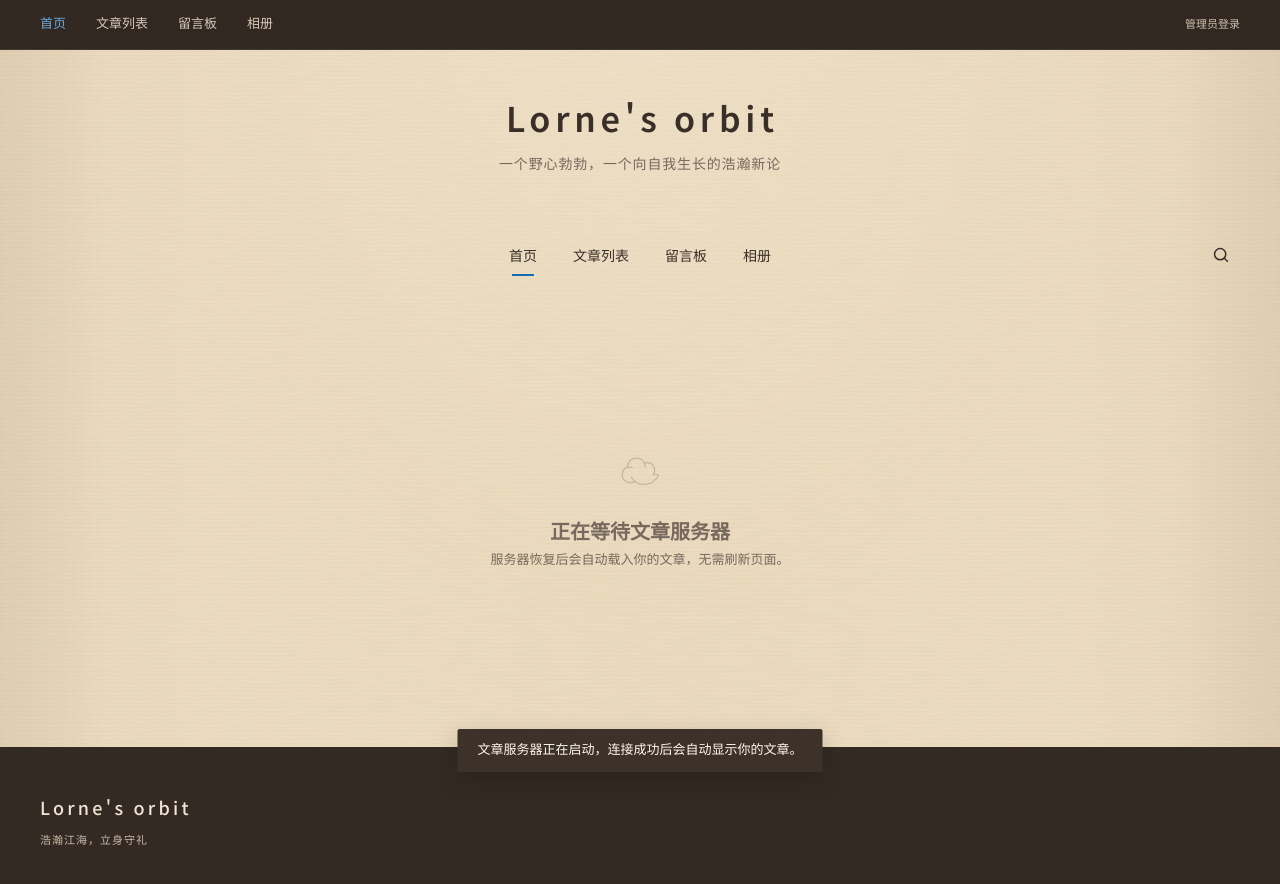
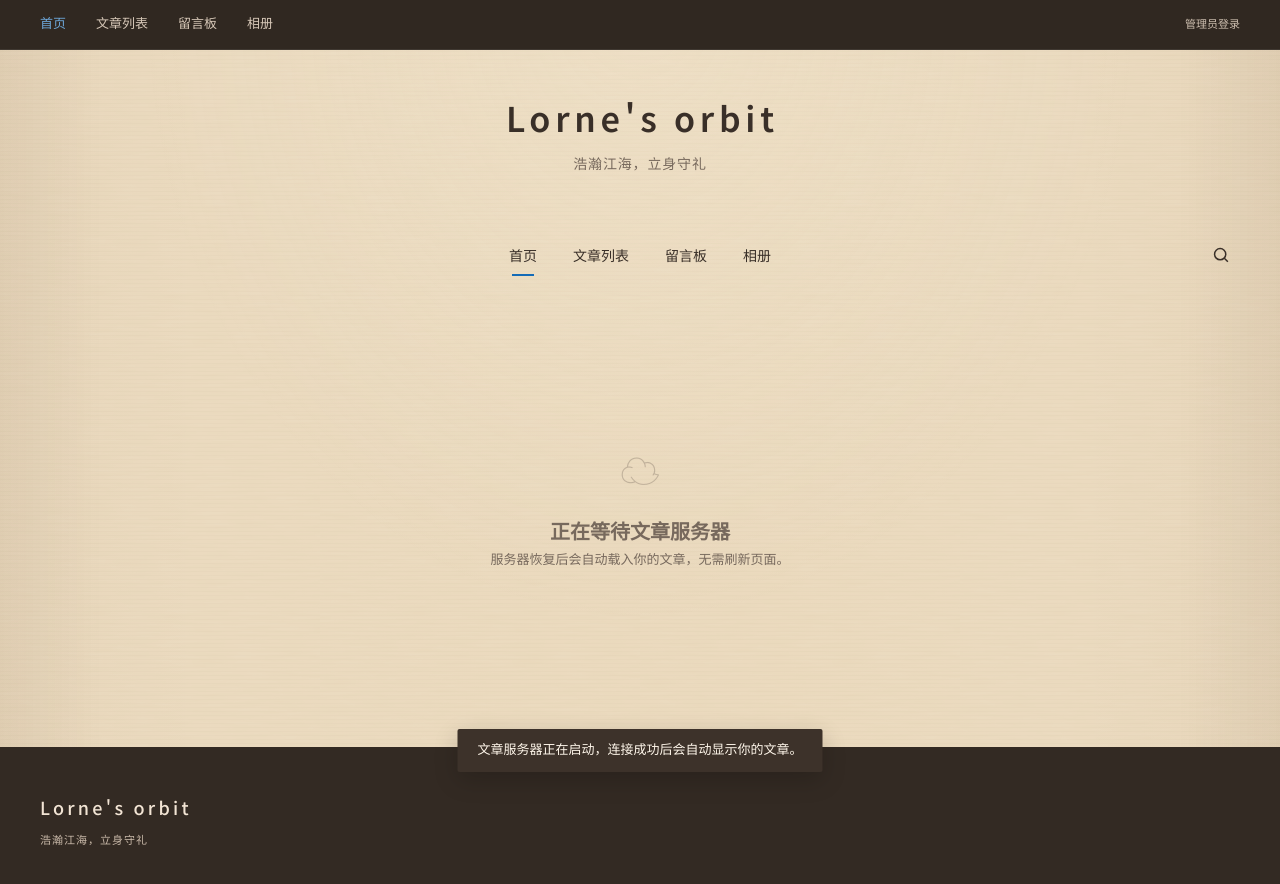
Before and after one commit to ToughManEvy/lorne-orbit-blog, a website: page index.html in a window 1280 px wide. Drawn offline with nearby package versions, Linux system fonts and the light colour scheme; no server answers.

Commit message:
unify site motto

```diff
--- a/index.html
+++ b/index.html
@@ -4,7 +4,7 @@
     <meta charset="UTF-8" />
     <meta name="viewport" content="width=device-width, initial-scale=1.0" />
     <meta name="theme-color" content="#f2e4cd" />
-    <meta name="description" content="Lorne's orbit——一个野心勃勃，一个向自我生长的浩瀚新论。" />
+    <meta name="description" content="Lorne's orbit——浩瀚江海，立身守礼。" />
     <title>Lorne's orbit · 个人博客</title>
     <link rel="stylesheet" href="styles.css?v=20260812-font-rollback" />
   </head>
@@ -51,7 +51,7 @@
       <section class="hero" aria-labelledby="site-title">
         <div class="hero-content">
           <h1 id="site-title">Lorne's orbit</h1>
-          <p class="hero-subtitle">一个野心勃勃，一个向自我生长的浩瀚新论</p>
+          <p class="hero-subtitle">浩瀚江海，立身守礼</p>
         </div>
       </section>
 
--- a/script.js
+++ b/script.js
@@ -768,7 +768,7 @@ async function renderSinglePost(id) {
       </div>
       <aside class="post-author">
         <div class="author-mark" aria-hidden="true">L</div>
-        <div><strong>Lorne's orbit</strong><p>一个野心勃勃，一个向自我生长的浩瀚新论</p></div>
+        <div><strong>Lorne's orbit</strong><p>浩瀚江海，立身守礼</p></div>
       </aside>
       <nav class="post-navigation" aria-label="文章导航">
         <div>${previous ? `<small>上一篇文章</small><button type="button" data-read="${previous.id}">← ${previous.title}</button>` : ""}</div>
```
